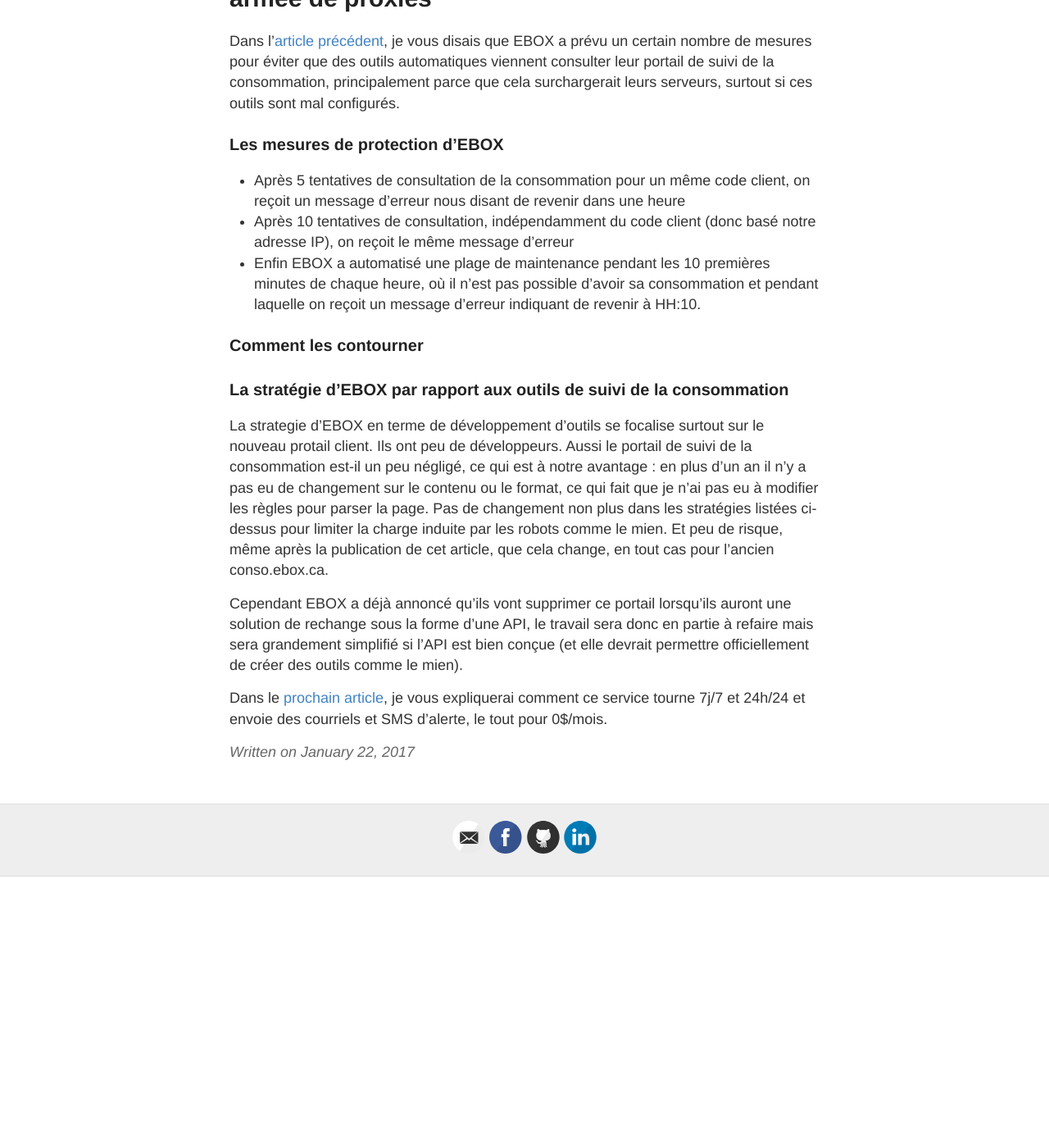
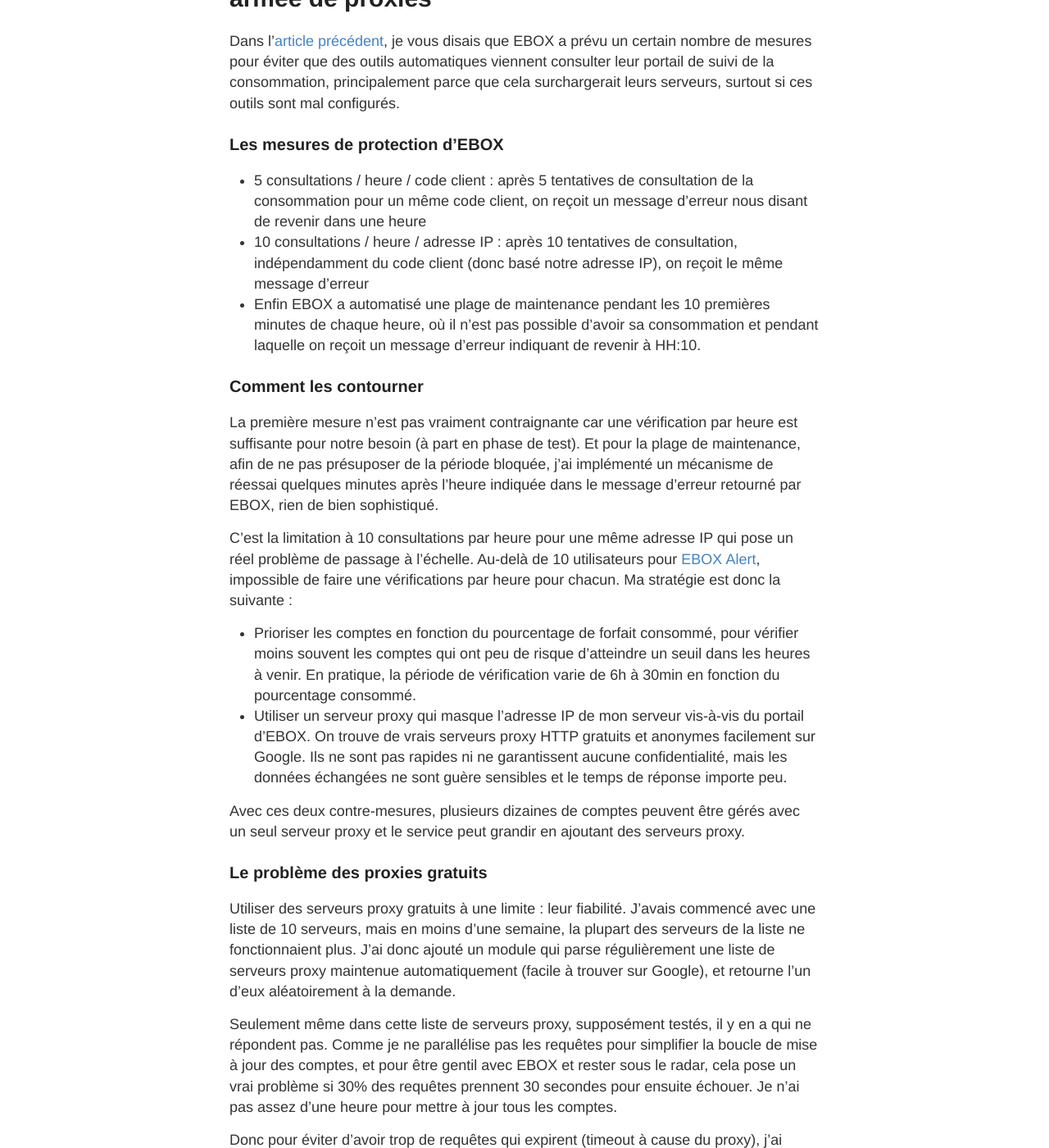
Before and after one commit to amissemer/adrienmissemer.com, a Jekyll site: the page built from _posts/2017-01-22-ebox-alert-2.md, in a window 1280 px wide and 1400 px high, scrolled down 240 px. Shown: the whole window at 82% size. Built offline with Jekyll 4.4.1, drawn with Linux system fonts in a browser that asks for light colours; before the commit the page ends 1309 px from its top, so only the background shows below that; some of the changed text lies outside the part shown.

Commit message:
Updated 2017-01-22-ebox-alert-2.md

```diff
--- a/_posts/2017-01-22-ebox-alert-2.md
+++ b/_posts/2017-01-22-ebox-alert-2.md
@@ -9,11 +9,28 @@
 
 ### Les mesures de protection d'EBOX
 
-* Après 5 tentatives de consultation de la consommation pour un même code client, on reçoit un message d'erreur nous disant de revenir dans une heure
-* Après 10 tentatives de consultation, indépendamment du code client (donc basé notre adresse IP), on reçoit le même message d'erreur
+* 5 consultations / heure / code client : après 5 tentatives de consultation de la consommation pour un même code client, on reçoit un message d'erreur nous disant de revenir dans une heure
+* 10 consultations / heure / adresse IP : après 10 tentatives de consultation, indépendamment du code client (donc basé notre adresse IP), on reçoit le même message d'erreur
 * Enfin EBOX a automatisé une plage de maintenance pendant les 10 premières minutes de chaque heure, où il n'est pas possible d'avoir sa consommation et pendant laquelle on reçoit un message d'erreur indiquant de revenir à HH:10.
 
 ### Comment les contourner
+
+La première mesure n'est pas vraiment contraignante car une vérification par heure est suffisante pour notre besoin (à part en phase de test). Et pour la plage de maintenance, afin de ne pas présuposer de la période bloquée, j'ai implémenté un mécanisme de réessai quelques minutes après l'heure indiquée dans le message d'erreur retourné par EBOX, rien de bien sophistiqué.
+
+C'est la limitation à 10 consultations par heure pour une même adresse IP qui pose un réel problème de passage à l'échelle. Au-delà de 10 utilisateurs pour [EBOX Alert][ebox-alert], impossible de faire une vérifications par heure pour chacun. Ma stratégie est donc la suivante :
+
+* Prioriser les comptes en fonction du pourcentage de forfait consommé, pour vérifier moins souvent les comptes qui ont peu de risque d'atteindre un seuil dans les heures à venir. En pratique, la période de vérification varie de 6h à 30min en fonction du pourcentage consommé.
+* Utiliser un serveur proxy qui masque l'adresse IP de mon serveur vis-à-vis du portail d'EBOX. On trouve de vrais serveurs proxy HTTP gratuits et anonymes facilement sur Google. Ils ne sont pas rapides ni ne garantissent aucune confidentialité, mais les données échangées ne sont guère sensibles et le temps de réponse importe peu.
+
+Avec ces deux contre-mesures, plusieurs dizaines de comptes peuvent être gérés avec un seul serveur proxy et le service peut grandir en ajoutant des serveurs proxy.
+
+### Le problème des proxies gratuits
+
+Utiliser des serveurs proxy gratuits à une limite : leur fiabilité. J'avais commencé avec une liste de 10 serveurs, mais en moins d'une semaine, la plupart des serveurs de la liste ne fonctionnaient plus. J'ai donc ajouté un module qui parse régulièrement une liste de serveurs proxy maintenue automatiquement (facile à trouver sur Google), et retourne l'un d'eux aléatoirement à la demande.
+
+Seulement même dans cette liste de serveurs proxy, supposément testés, il y en a qui ne répondent pas. Comme je ne parallélise pas les requêtes pour simplifier la boucle de mise à jour des comptes, et pour être gentil avec EBOX et rester sous le radar, cela pose un vrai problème si 30% des requêtes prennent 30 secondes pour ensuite échouer. Je n'ai pas assez d'une heure pour mettre à jour tous les comptes.
+
+Donc pour éviter d'avoir trop de requêtes qui expirent (timeout à cause du proxy), j'ai ajouté un mécanisme de liste noire (black-list) pour les proxies, après 3 échecs dans les dernières 6 heures. Et désormais le taux de succès est très élevé.
 
 ### La stratégie d'EBOX par rapport aux outils de suivi de la consommation
 
```
